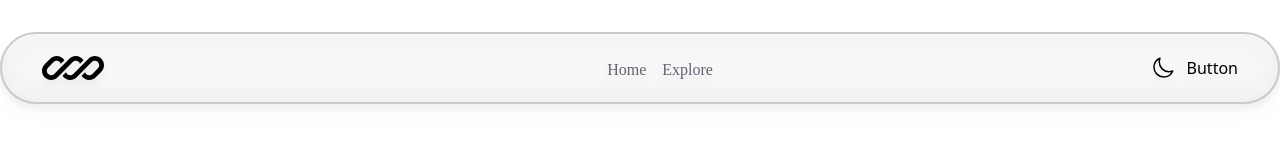
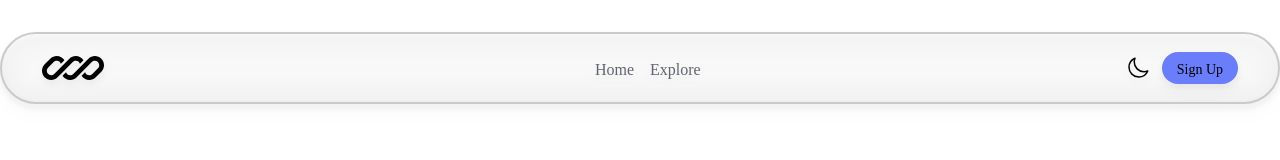
Before and after one commit to Sanchita184/BlogBox, a React (Vite) app in the folder client/: page / in a window 1280 px wide. Shown: the top 160 px of the page. Built offline with nearby package versions, Linux system fonts and the light colour scheme.

Commit message:
button component

```diff
--- a/client/src/components/Button/Button.jsx
+++ b/client/src/components/Button/Button.jsx
@@ -1,8 +1,11 @@
 import React from 'react'
 
-const Button = () => {
+const Button = ({ className, img, text, textClassName }) => {
     return (
-        <div>Button</div>
+        <div className={className}>
+            <p className={textClassName}>{text}</p>
+            {img && <img src={img} className='w-5 ml-1 pb-1' />}
+        </div>
     )
 }
 
```
